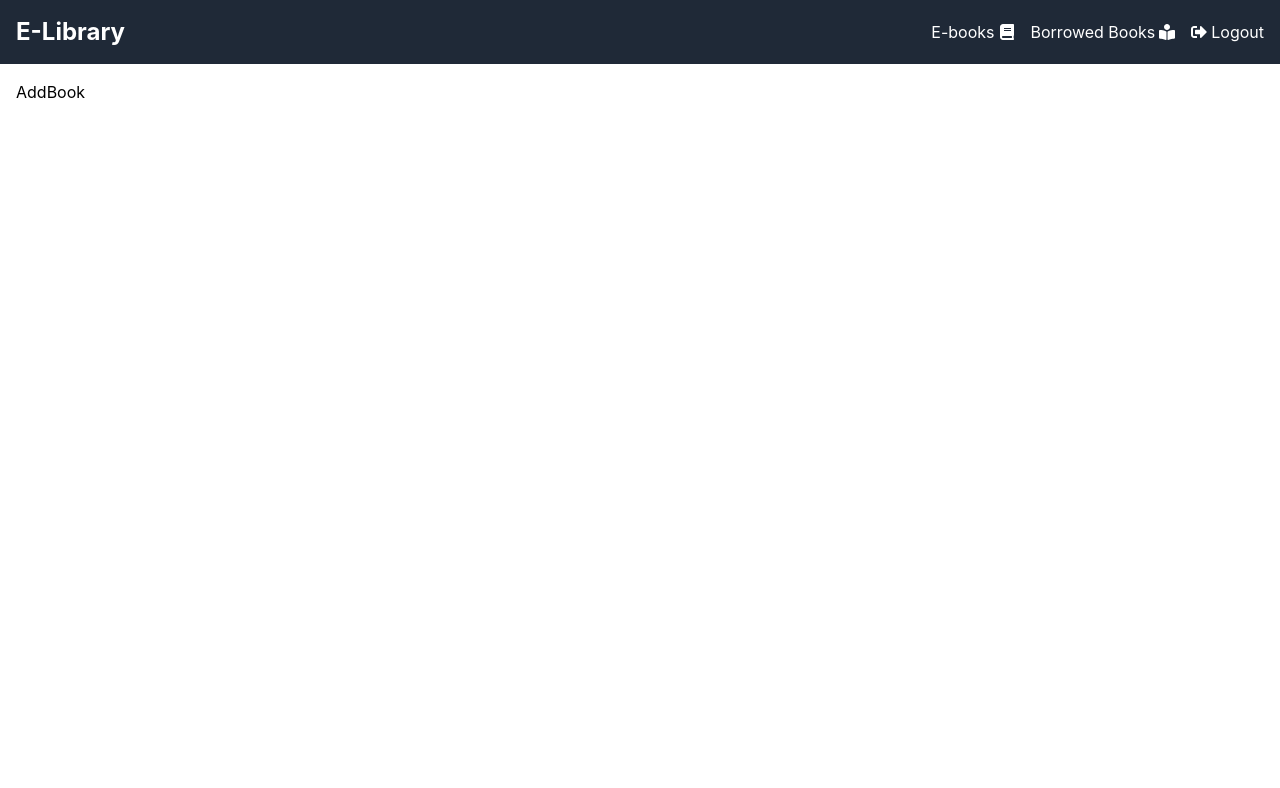
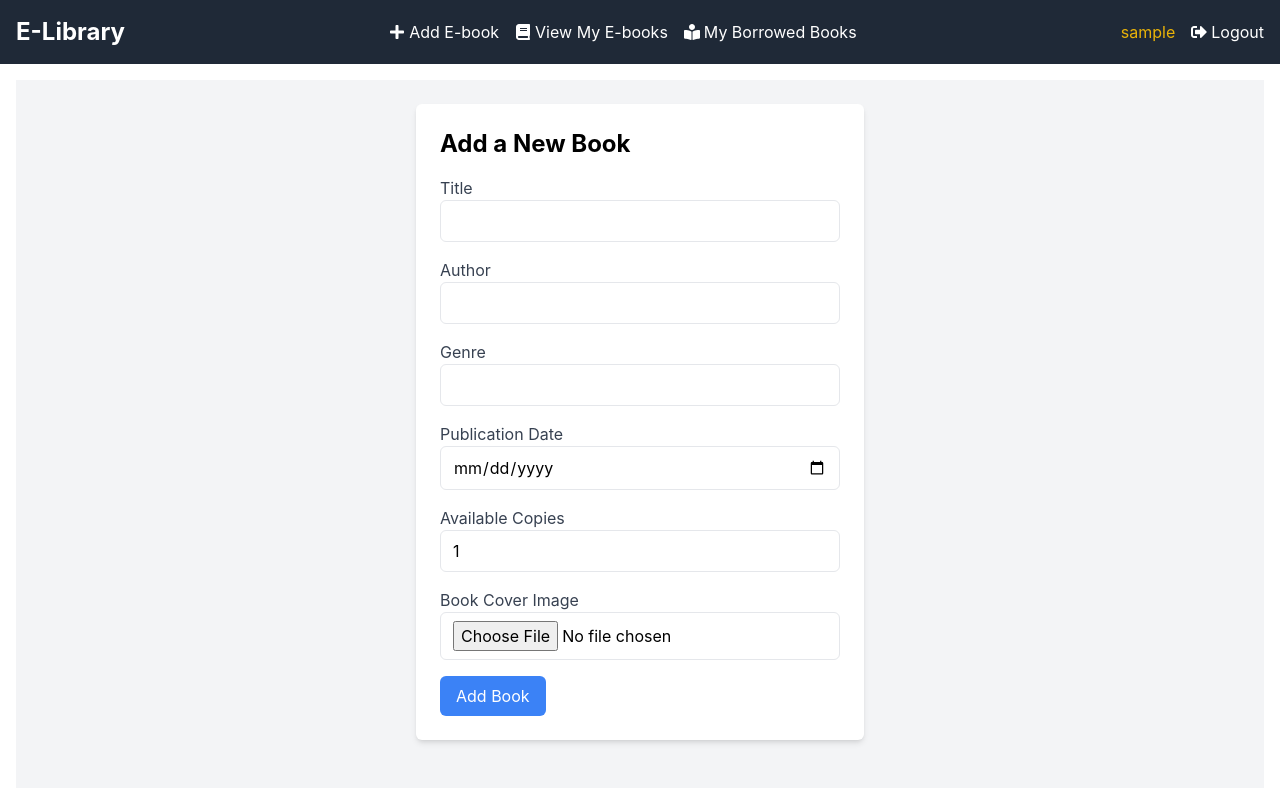
Before and after one commit to Kashyap297/swiftrut-task-7, a React (Create React App) app in the folder frontend/: page /add-book in a window 1280 px wide. Shown: the top 788 px of the page. Built offline with nearby package versions, Linux system fonts and the light colour scheme; sample sign-in values are in the browser's storage.

Commit message:
add book function done

```diff
--- a/frontend/src/components/Header.jsx
+++ b/frontend/src/components/Header.jsx
@@ -1,5 +1,5 @@
 // src/components/Header.js
-import React, { useContext, useState } from "react";
+import React, { useContext } from "react";
 import { Link } from "react-router-dom";
 import { AuthContext } from "../context/AuthContext"; // Import AuthContext for user state
 import {
@@ -13,24 +13,49 @@ import {
 
 const Header = () => {
   const { user, logout } = useContext(AuthContext); // Access user and logout from AuthContext
-  const [dropdownOpen, setDropdownOpen] = useState(false); // State to control E-books dropdown
-  const [borrowedDropdownOpen, setBorrowedDropdownOpen] = useState(false); // State to control Borrowed Books dropdown
-
-  const toggleDropdown = () => {
-    setDropdownOpen(!dropdownOpen); // Toggle E-books dropdown visibility
-  };
-
-  const toggleBorrowedDropdown = () => {
-    setBorrowedDropdownOpen(!borrowedDropdownOpen); // Toggle Borrowed Books dropdown visibility
-  };
 
   return (
     <header className="bg-gray-800 text-white p-4 flex justify-between items-center">
+      {/* Logo */}
       <div>
         <Link to="/" className="text-2xl font-bold">
           E-Library
         </Link>
       </div>
+
+      {/* Navigation items */}
+      <div className="flex items-center space-x-8 mx-auto">
+        {user && (
+          <ul className="flex space-x-4">
+            <li>
+              <Link
+                to="/add-book"
+                className="hover:text-yellow-500 flex items-center"
+              >
+                <FaPlus className="inline mr-1" /> Add E-book
+              </Link>
+            </li>
+            <li>
+              <Link
+                to="/my-books"
+                className="hover:text-yellow-500 flex items-center"
+              >
+                <FaBook className="inline mr-1" /> View My E-books
+              </Link>
+            </li>
+            <li>
+              <Link
+                to="/my-borrowed-books"
+                className="hover:text-yellow-500 flex items-center"
+              >
+                <FaBookReader className="inline mr-1" /> My Borrowed Books
+              </Link>
+            </li>
+          </ul>
+        )}
+      </div>
+
+      {/* User and Logout */}
       <div className="flex items-center space-x-4">
         {!user ? (
           <div className="flex space-x-4">
@@ -43,62 +68,8 @@ const Header = () => {
           </div>
         ) : (
           <>
-            {/* First Dropdown for E-books (Add and View My E-books) */}
-            <div className="relative">
-              <button
-                onClick={toggleDropdown}
-                className="hover:text-yellow-500 flex items-center"
-              >
-                E-books <FaBook className="inline ml-1" />
-              </button>
-              {dropdownOpen && (
-                <div className="absolute right-0 mt-2 w-48 bg-white text-gray-700 rounded-md shadow-lg">
-                  <ul className="py-2">
-                    <li>
-                      <Link
-                        to="/add-book"
-                        className="block px-4 py-2 hover:bg-gray-200"
-                      >
-                        <FaPlus className="inline mr-2" /> Add E-book
-                      </Link>
-                    </li>
-                    <li>
-                      <Link
-                        to="/my-books"
-                        className="block px-4 py-2 hover:bg-gray-200"
-                      >
-                        <FaBook className="inline mr-2" /> View My E-books
-                      </Link>
-                    </li>
-                  </ul>
-                </div>
-              )}
-            </div>
-
-            {/* Second Dropdown for Borrowed Books */}
-            <div className="relative">
-              <button
-                onClick={toggleBorrowedDropdown}
-                className="hover:text-yellow-500 flex items-center"
-              >
-                Borrowed Books <FaBookReader className="inline ml-1" />
-              </button>
-              {borrowedDropdownOpen && (
-                <div className="absolute right-0 mt-2 w-48 bg-white text-gray-700 rounded-md shadow-lg">
-                  <ul className="py-2">
-                    <li>
-                      <Link
-                        to="/my-borrowed-books"
-                        className="block px-4 py-2 hover:bg-gray-200"
-                      >
-                        <FaBookReader className="inline mr-2" /> My Borrowed
-                        Books
-                      </Link>
-                    </li>
-                  </ul>
-                </div>
-              )}
-            </div>
+            {/* Display logged-in user's name */}
+            <span className="text-yellow-500">{user.username}</span>
 
             {/* Logout Button */}
             <button
--- a/frontend/src/pages/AddBook.jsx
+++ b/frontend/src/pages/AddBook.jsx
@@ -1,7 +1,144 @@
-import React from "react";
+// src/pages/AddBook.js
+import React, { useState } from "react";
+import { useNavigate } from "react-router-dom";
+import api from "../api/api"; // Import your Axios instance for API requests
 
 const AddBook = () => {
-  return <div>AddBook</div>;
+  const [formData, setFormData] = useState({
+    title: "",
+    author: "",
+    genre: "",
+    publicationDate: "",
+    availableCopies: 1,
+    image: null,
+  });
+  const [error, setError] = useState("");
+  const [success, setSuccess] = useState("");
+  const navigate = useNavigate();
+
+  // Handle form input changes
+  const handleChange = (e) => {
+    if (e.target.name === "image") {
+      setFormData({ ...formData, image: e.target.files[0] });
+    } else {
+      setFormData({ ...formData, [e.target.name]: e.target.value });
+    }
+  };
+
+  // Handle form submission
+  const handleSubmit = async (e) => {
+    e.preventDefault();
+    setError("");
+    setSuccess("");
+
+    // Create form data object to handle image file
+    const data = new FormData();
+    data.append("title", formData.title);
+    data.append("author", formData.author);
+    data.append("genre", formData.genre);
+    data.append("publicationDate", formData.publicationDate);
+    data.append("availableCopies", formData.availableCopies);
+    if (formData.image) {
+      data.append("image", formData.image);
+    }
+
+    try {
+      // Send POST request to add book to backend API
+      await api.post("/books", data, {
+        headers: {
+          "Content-Type": "multipart/form-data",
+        },
+      });
+      setSuccess("Book added successfully!");
+      navigate("/my-books"); // Redirect to the My Books page after successful submission
+    } catch (err) {
+      setError(err.response?.data?.message || "Failed to add book");
+    }
+  };
+
+  return (
+    <div className="min-h-screen bg-gray-100 p-6">
+      <div className="max-w-md mx-auto bg-white p-6 rounded-md shadow-md">
+        <h2 className="text-2xl font-bold mb-4">Add a New Book</h2>
+        {error && <div className="text-red-500 mb-4">{error}</div>}
+        {success && <div className="text-green-500 mb-4">{success}</div>}
+        <form onSubmit={handleSubmit} encType="multipart/form-data">
+          <div className="mb-4">
+            <label className="block text-gray-700">Title</label>
+            <input
+              type="text"
+              name="title"
+              value={formData.title}
+              onChange={handleChange}
+              className="w-full px-3 py-2 border rounded-md"
+              required
+            />
+          </div>
+          <div className="mb-4">
+            <label className="block text-gray-700">Author</label>
+            <input
+              type="text"
+              name="author"
+              value={formData.author}
+              onChange={handleChange}
+              className="w-full px-3 py-2 border rounded-md"
+              required
+            />
+          </div>
+          <div className="mb-4">
+            <label className="block text-gray-700">Genre</label>
+            <input
+              type="text"
+              name="genre"
+              value={formData.genre}
+              onChange={handleChange}
+              className="w-full px-3 py-2 border rounded-md"
+              required
+            />
+          </div>
+          <div className="mb-4">
+            <label className="block text-gray-700">Publication Date</label>
+            <input
+              type="date"
+              name="publicationDate"
+              value={formData.publicationDate}
+              onChange={handleChange}
+              className="w-full px-3 py-2 border rounded-md"
+              required
+            />
+          </div>
+          <div className="mb-4">
+            <label className="block text-gray-700">Available Copies</label>
+            <input
+              type="number"
+              name="availableCopies"
+              value={formData.availableCopies}
+              onChange={handleChange}
+              min="1"
+              className="w-full px-3 py-2 border rounded-md"
+              required
+            />
+          </div>
+          <div className="mb-4">
+            <label className="block text-gray-700">Book Cover Image</label>
+            <input
+              type="file"
+              name="image"
+              accept="image/*"
+              onChange={handleChange}
+              className="w-full px-3 py-2 border rounded-md"
+            />
+          </div>
+          <button
+            type="submit"
+            className="bg-blue-500 text-white py-2 px-4 rounded-md"
+          >
+            Add Book
+          </button>
+        </form>
+      </div>
+    </div>
+  );
 };
 
 export default AddBook;
```
Also changed, not shown: 2 other files (tests, documents, lock files or other folders).
